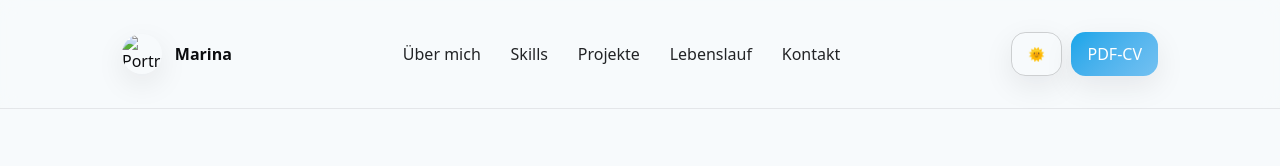
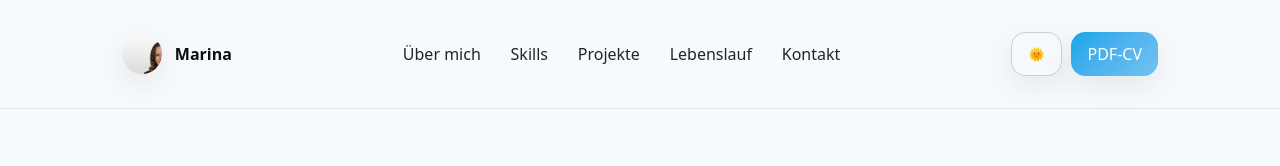
Before and after one commit to mrngnsr/mrngnsr.github.io, a plain HTML site: page index.html in a window 1280 px wide. Shown: the top 166 px of the page. Drawn offline with Linux system fonts and the light colour scheme.

Commit message:
Update index.html

```diff
--- a/index.html
+++ b/index.html
@@ -106,7 +106,7 @@
   <header>
     <div class="wrap nav">
       <div class="brand">
-        <span class="avatar"><img src="images/Edit_2025_Gradient" width="80" height="80" alt="Porträt von Marina" loading="eager" /></span>
+        <span class="avatar"><img src="images/Edit_2025_gradient.jpg" width="80" height="80" alt="Porträt von Marina" loading="eager" /></span>
         <strong>Marina</strong>
       </div>
       <nav aria-label="Hauptnavigation">
```
